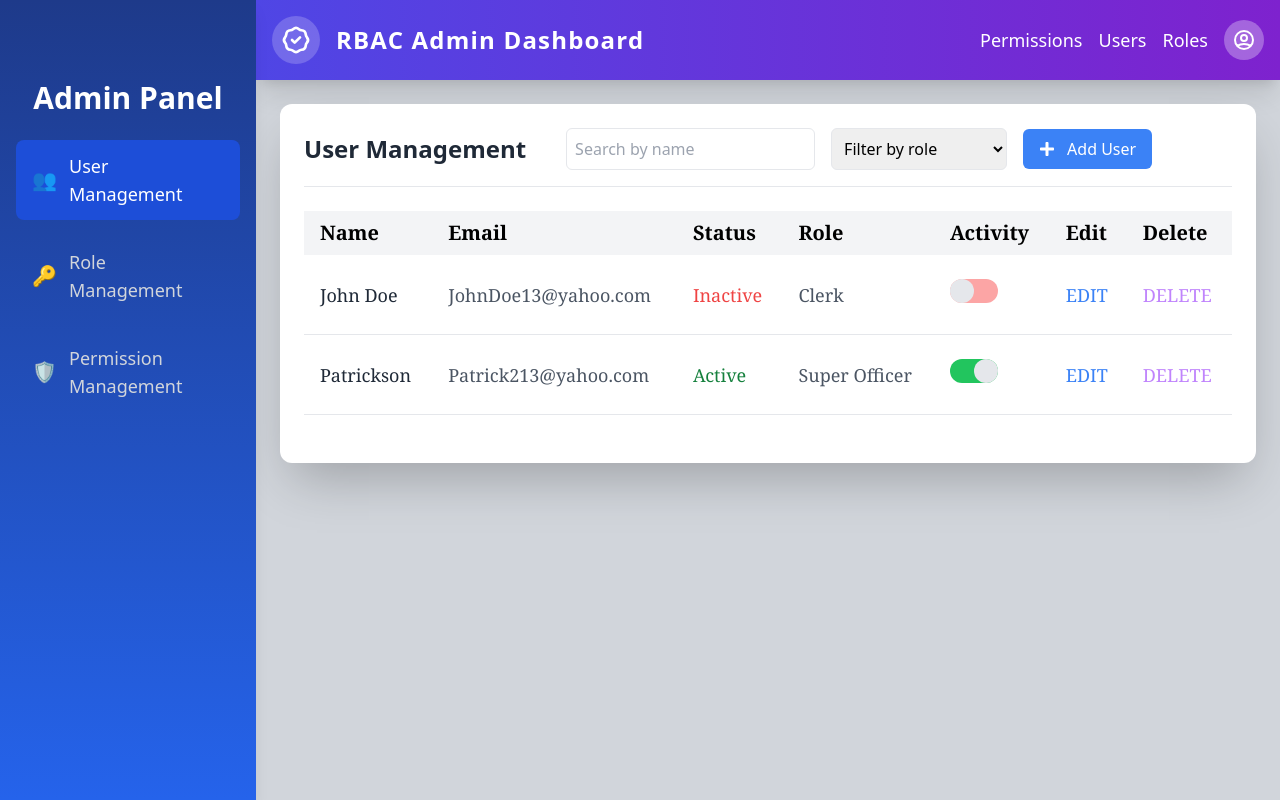
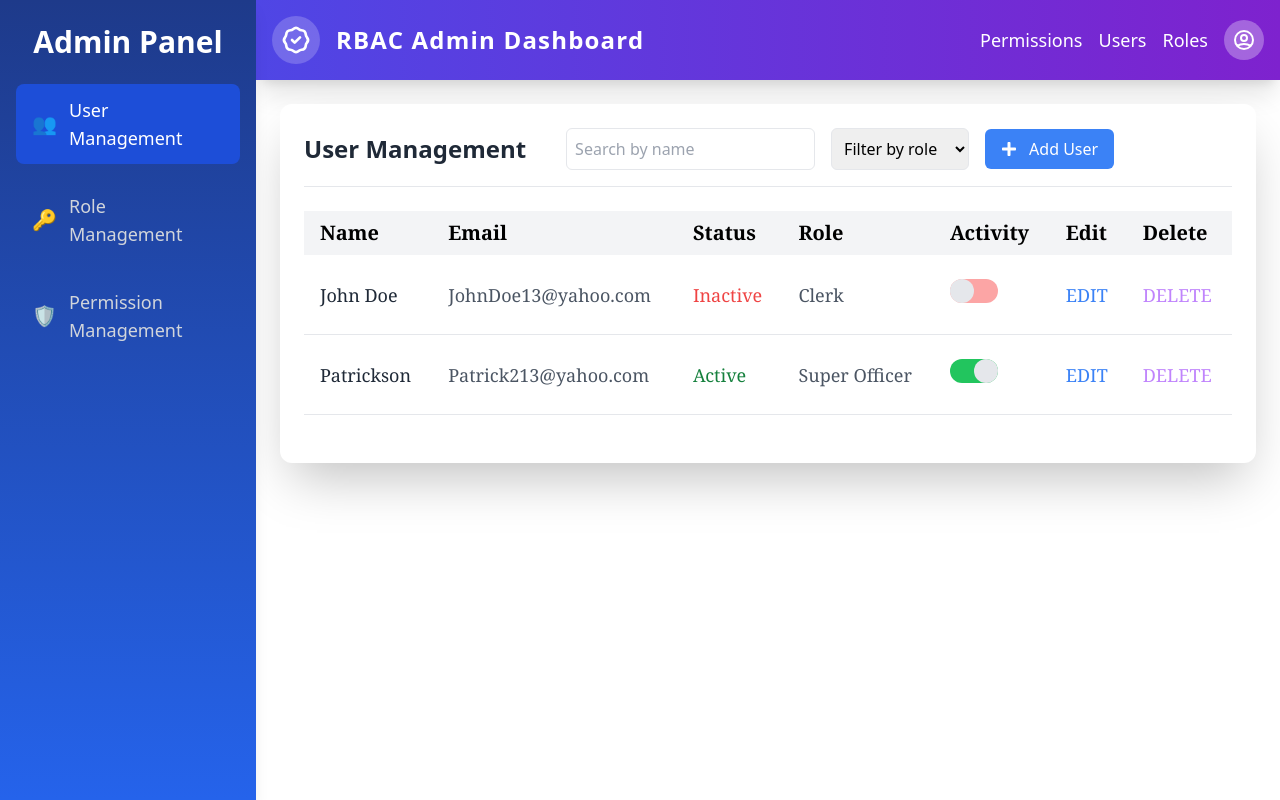
Before and after one commit to srikanthbisai/Role_based_Access_Control, a React (Create React App) app: page /users in a window 1280 px wide. Built offline with nearby package versions, Linux system fonts and the light colour scheme; data requests are answered from the project's data file.

Commit message:
responsive fix

```diff
--- a/db.json
+++ b/db.json
@@ -75,17 +75,8 @@
       "permissions": [
         "Write",
         "Read",
-        "Approve"
-      ]
-    },
-    {
-      "id": "b885",
-      "name": "Personal Assistant",
-      "permissions": [
         "Approve",
-        "Read",
-        "Execute",
-        "Write"
+        "Lock Resources"
       ]
     }
   ],
--- a/src/App.tsx
+++ b/src/App.tsx
@@ -1,5 +1,7 @@
-import React, { Suspense, lazy } from 'react';
-import { BrowserRouter as Router, Routes, Route, NavLink } from 'react-router-dom';
+import React, { useState } from 'react';
+import { BrowserRouter as Router, Routes, Route } from 'react-router-dom';
+import { Suspense, lazy } from 'react';
+import Sidebar from './components/Sidebar';
 import RoleManagement from './components/RoleManagement';
 
 // Lazy load the components
@@ -7,52 +9,32 @@ const Header = lazy(() => import('./components/Header'));
 const UserManagement = lazy(() => import('./components/UserManagement'));
 const PermissionManagement = lazy(() => import('./components/PermissionManagement'));
 
+const App = () => {
+  const [isSidebarOpen, setIsSidebarOpen] = useState(false);
 
-
-const Sidebar = () => {
-  const navItems = [
-    { path: '/users', label: 'User Management', icon: '👥' },
-    { path: '/roles', label: 'Role Management', icon: '🔑' },
-    { path: '/permissions', label: 'Permission Management', icon: '🛡️' }
-  ];
+  const toggleSidebar = () => {
+    setIsSidebarOpen((prev) => !prev);
+  };
 
   return (
-    <div className="w-64 bg-gradient-to-b from-blue-900 to-blue-600 text-white h-screen fixed left-0 top-0 pt-20 shadow-lg">
-      <div className="flex justify-center mb-6">
-        <h1 className="text-3xl font-bold">Admin Panel</h1>
-      </div>
-      <nav className="px-4 space-y-4">
-        {navItems.map((item) => (
-          <NavLink
-            key={item.path}
-            to={item.path}
-            className={({ isActive }) => `
-              block py-3 px-4 rounded-lg transition duration-200
-              ${isActive
-                ? 'bg-blue-700 text-white'
-                : 'hover:bg-blue-800 text-gray-300'
-              }
-              flex items-center space-x-3 text-lg font-medium
-            `}
-          >
-            <span className="text-xl">{item.icon}</span>
-            <span>{item.label}</span>
-          </NavLink>
-        ))}
-      </nav>
-    </div>
-  );
-};
+    <Router>
+      <div className="flex min-h-screen">
+        {/* Sidebar */}
+        <Sidebar isOpen={isSidebarOpen} toggleSidebar={toggleSidebar} />
 
+        {/* Main Content */}
+        <div className="flex-1 lg:ml-64">
+          {/* Header with a toggle button for small screens */}
+          <div className="lg:hidden flex items-center justify-between p-4 bg-blue-600 text-white">
+            <button
+              className="p-2 focus:outline-none"
+              onClick={toggleSidebar}
+            >
+              {isSidebarOpen ? '✖' : '☰'}
+            </button>
+            <h1 className="text-xl font-bold">Admin Panel</h1>
+          </div>
 
-
-const App = () => {
-  return (
-    <Router>
-      <div className="flex min-h-screen bg-gray-300">
-        <Sidebar />
-
-        <div className="ml-64 flex-1">
           <Suspense fallback={<div>Loading...</div>}>
             <Header />
           </Suspense>
--- /dev/null
+++ b/src/components/Sidebar.tsx
@@ -0,0 +1,51 @@
+import React from 'react';
+import { NavLink } from 'react-router-dom';
+
+// Define prop types
+interface SidebarProps {
+  isOpen: boolean;
+  toggleSidebar: () => void;
+}
+
+const Sidebar: React.FC<SidebarProps> = ({ isOpen, toggleSidebar }) => {
+  const navItems = [
+    { path: '/users', label: 'User Management', icon: '👥' },
+    { path: '/roles', label: 'Role Management', icon: '🔑' },
+    { path: '/permissions', label: 'Permission Management', icon: '🛡️' },
+  ];
+
+  return (
+    <div
+      className={`${
+        isOpen ? 'block' : 'hidden'
+      } lg:block fixed left-0 top-0 w-64 bg-gradient-to-b from-blue-900 to-blue-600 text-white h-screen shadow-lg z-50`}
+    >
+      <div className="flex justify-center mb-6 pt-6">
+        <h1 className="text-3xl font-bold">Admin Panel</h1>
+      </div>
+      <nav className="px-4 space-y-4">
+        {navItems.map((item) => (
+          <NavLink
+            key={item.path}
+            to={item.path}
+            className={({ isActive }) =>
+              `
+              block py-3 px-4 rounded-lg transition duration-200
+              ${isActive
+                ? 'bg-blue-700 text-white'
+                : 'hover:bg-blue-800 text-gray-300'
+              }
+              flex items-center space-x-3 text-lg font-medium
+            `
+            }
+          >
+            <span className="text-xl">{item.icon}</span>
+            <span>{item.label}</span>
+          </NavLink>
+        ))}
+      </nav>
+    </div>
+  );
+};
+
+export default Sidebar;
--- a/src/components/UserManagement.tsx
+++ b/src/components/UserManagement.tsx
@@ -9,8 +9,7 @@ import Button from "@mui/material/Button";
 import useUserManagement from "../hooks/useUserManagement";
 
 const UserManagement: React.FC = () => {
-  const {
-    roles,editingUser,newUser,loading, error,showDialog, searchQuery, selectedRole, filteredUsers,setSearchQuery, setSelectedRole, setNewUser, setShowDialog, toggleUserStatus, handleAddUser, setEditingUser, handleUpdateUser, handleDeleteUser, handleEditClick,
+  const { roles, editingUser, newUser, loading, error, showDialog, searchQuery, selectedRole, filteredUsers, setSearchQuery, setSelectedRole, setNewUser, setShowDialog, toggleUserStatus, handleAddUser, setEditingUser,  handleUpdateUser,  handleDeleteUser,  handleEditClick,
   } = useUserManagement();
 
   return (
@@ -54,25 +53,36 @@ const UserManagement: React.FC = () => {
     <tr className="bg-gray-100 font-serif text-xl">
       <th className="py-2 px-4 text-left">Name</th>
       <th className="py-2 px-4 text-left">Email</th>
-            <th className="py-2 px-4 text-left">Status</th>
+      <th className="py-2 px-4 text-left hidden lg:table-cell">Status</th>
       <th className="py-2 px-4 text-left">Role</th>
-            <th className="py-2 px-4 text-left">Activity</th>
+      <th className="py-2 px-4 text-left hidden lg:table-cell">Activity</th>
       <th className="py-2 px-4 text-left">Edit</th>
       <th className="py-2 px-4 text-left">Delete</th>
     </tr>
   </thead>
   <tbody>
     {filteredUsers.map((user) => (
-            <tr key={user.id} className="hover:bg-gray-50 transition-colors border-b font-serif text-lg">
-              <td className="py-6 px-4 font-medium text-gray-800">{user.name}</td>
+      <tr
+        key={user.id}
+        className="hover:bg-gray-50 transition-colors border-b font-serif text-lg"
+      >
+        <td className="py-6 px-4 font-medium text-gray-800">
+          {user.name}
+        </td>
         <td className="py-6 px-4 text-gray-600">{user.email}</td>
-              <td className="py-6 px-4 text-gray-600">
-                <span className={`${user.status === "Active" ? "text-green-700" : "text-red-500"}`}>
+        {/* Status column hidden on smaller screens */}
+        <td className="py-6 px-4 text-gray-600 hidden lg:table-cell">
+          <span
+            className={`${
+              user.status === "Active" ? "text-green-700" : "text-red-500"
+            }`}
+          >
             {user.status}
           </span>
         </td>
         <td className="py-6 px-4 text-gray-600">{user.role}</td>
-              <td className="py-6 px-4 text-gray-600">
+        {/* Activity column hidden on smaller screens */}
+        <td className="py-6 px-4 text-gray-600 hidden lg:table-cell">
           <label className="inline-flex items-center cursor-pointer">
             <input
               type="checkbox"
@@ -82,11 +92,15 @@ const UserManagement: React.FC = () => {
             />
             <div className="relative">
               <div
-                      className={`w-12 h-6 rounded-full ${user.status === "Active" ? "bg-green-500" : "bg-red-300"}`}
+                className={`w-12 h-6 rounded-full ${
+                  user.status === "Active" ? "bg-green-500" : "bg-red-300"
+                }`}
               >
                 <div
                   className={`w-6 h-6 bg-gray-200 rounded-full transition-all ${
-                          user.status === "Active" ? "transform translate-x-6" : ""
+                    user.status === "Active"
+                      ? "transform translate-x-6"
+                      : ""
                   }`}
                 />
               </div>
@@ -94,7 +108,10 @@ const UserManagement: React.FC = () => {
           </label>
         </td>
         <td className="py-6 px-4">
-                <button onClick={() => handleEditClick(user)} className="text-blue-500 hover:text-blue-700">
+          <button
+            onClick={() => handleEditClick(user)}
+            className="text-blue-500 hover:text-blue-700"
+          >
             EDIT
           </button>
         </td>
@@ -111,6 +128,7 @@ const UserManagement: React.FC = () => {
   </tbody>
 </table>
 
+
       {/* Add/Edit User Dialog */}
       <Dialog open={showDialog} onClose={() => setShowDialog(false)}>
         <DialogTitle>{editingUser ? "Edit User" : "Add New User"}</DialogTitle>
@@ -120,6 +138,8 @@ const UserManagement: React.FC = () => {
               <label>Name</label>
               <input
                 type="text"
+                min={3}
+                max={20}
                 value={editingUser ? editingUser.name : newUser.name}
                 onChange={(e) =>
                   editingUser
@@ -129,10 +149,12 @@ const UserManagement: React.FC = () => {
                 className="border p-2 rounded-md"
               />
             </div>
+
             <div className="flex flex-col">
               <label>Email</label>
               <input
                 type="email"
+                required
                 value={editingUser ? editingUser.email : newUser.email}
                 onChange={(e) =>
                   editingUser
@@ -142,6 +164,7 @@ const UserManagement: React.FC = () => {
                 className="border p-2 rounded-md"
               />
             </div>
+
             <div className="flex flex-col">
               <label>Role</label>
               <select
```
Also changed, not shown: src/hooks/useUserManagement.tsx (+4 -21 lines), src/utils/Spinner.js (added). Lines whose indentation alone changed are shown as unchanged.
